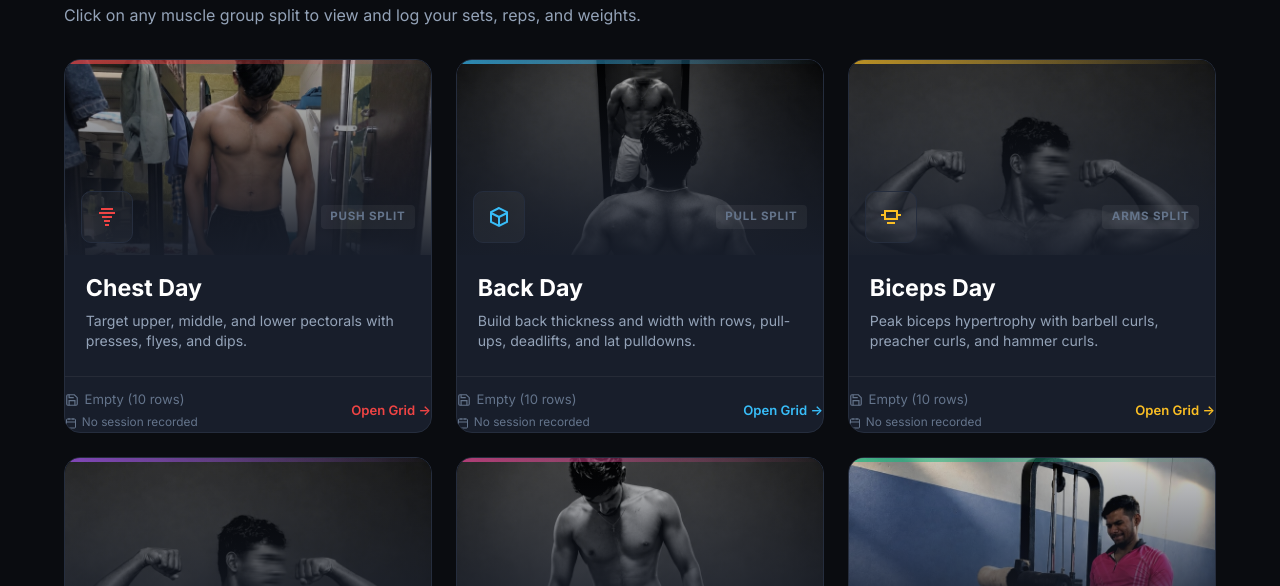
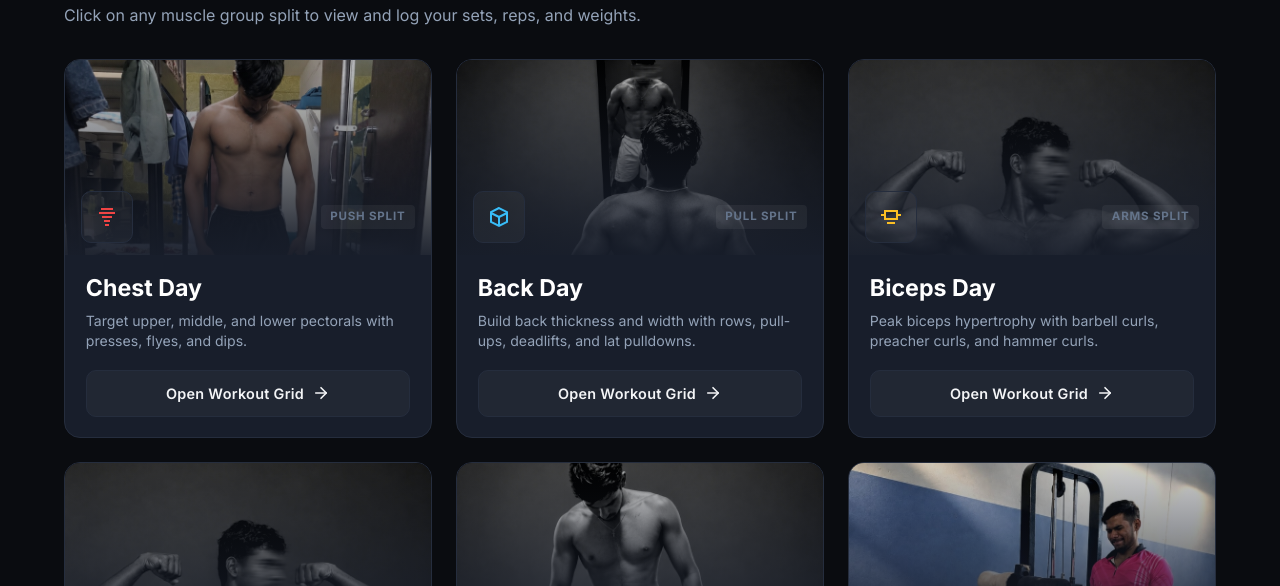
Before and after one commit to Rohith1112tech/ARAVIND, a website: page index.html in a window 1280 px wide. Shown: the part 212-798 px from the top of the page. Drawn offline with Linux system fonts and the light colour scheme.

Commit message:
Clean dashboard cards: remove row/session text, remove upper colored line, style Open Grid action button

```diff
--- a/app.js
+++ b/app.js
@@ -149,29 +149,14 @@ function renderDashboardCards() {
         <p class="card-subtitle">${day.description}</p>
       </div>
 
-      <div class="card-footer-info">
-        <div class="card-meta-left">
-          <span class="card-saved-count ${activeEntriesCount > 0 ? 'has-data' : ''}">
-            <svg width="14" height="14" viewBox="0 0 24 24" fill="none" stroke="currentColor" stroke-width="2">
-              <path d="M19 21H5a2 2 0 0 1-2-2V5a2 2 0 0 1 2-2h11l5 5v11a2 2 0 0 1-2 2z"/>
-              <polyline points="17 21 17 13 7 13 7 21"/>
-              <polyline points="7 3 7 8 15 8"/>
-            </svg>
-            ${activeEntriesCount > 0 ? `${activeEntriesCount} rows logged` : 'Empty (10 rows)'}
-          </span>
-          <span class="card-date-line ${formattedDate ? 'has-date' : ''}">
-            <svg width="12" height="12" viewBox="0 0 24 24" fill="none" stroke="currentColor" stroke-width="2">
-              <rect x="3" y="4" width="18" height="18" rx="2" ry="2"/>
-              <line x1="16" y1="2" x2="16" y2="6"/>
-              <line x1="8" y1="2" x2="8" y2="6"/>
-              <line x1="3" y1="10" x2="21" y2="10"/>
-            </svg>
-            ${formattedDate ? `Session: ${formattedDate}` : 'No session recorded'}
-          </span>
+      <div class="card-footer-action">
+        <div class="btn-open-grid">
+          <span>Open Workout Grid</span>
+          <svg width="18" height="18" viewBox="0 0 24 24" fill="none" stroke="currentColor" stroke-width="2.2" stroke-linecap="round" stroke-linejoin="round">
+            <line x1="5" y1="12" x2="19" y2="12"></line>
+            <polyline points="12 5 19 12 12 19"></polyline>
+          </svg>
         </div>
-        <span class="card-action-cue">
-          Open Grid &rarr;
-        </span>
       </div>
     `;
 
--- a/style.css
+++ b/style.css
@@ -245,28 +245,11 @@ body {
   transition: transform 0.22s ease, border-color 0.22s ease, box-shadow 0.22s ease;
 }
 
-.card::before {
-  content: "";
-  position: absolute;
-  top: 0;
-  left: 0;
-  right: 0;
-  height: 4px;
-  background: linear-gradient(90deg, var(--card-accent, var(--accent-amber)), transparent);
-  opacity: 0.7;
-  z-index: 3;
-  transition: opacity 0.2s ease;
-}
-
 .card:hover {
-  transform: translateY(-4px);
+  transform: translateY(-5px);
   background: var(--bg-card-hover);
   border-color: var(--card-accent, var(--accent-amber));
-  box-shadow: 0 12px 30px -10px rgba(0, 0, 0, 0.7), 0 0 15px rgba(245, 158, 11, 0.15);
-}
-
-.card:hover::before {
-  opacity: 1;
+  box-shadow: 0 14px 32px -10px rgba(0, 0, 0, 0.75), 0 0 20px rgba(245, 158, 11, 0.15);
 }
 
 .card-hero-media {
@@ -366,57 +349,43 @@ body {
   line-height: 1.4;
 }
 
-.card-footer-info {
-  margin-top: 1.25rem;
-  padding-top: 0.85rem;
-  border-top: 1px solid rgba(255, 255, 255, 0.06);
+.card-footer-action {
+  padding: 0.9rem 1.3rem 1.25rem;
+  margin-top: auto;
+}
+
+.btn-open-grid {
+  width: 100%;
   display: flex;
   align-items: center;
-  justify-content: space-between;
-  font-size: 0.82rem;
-  color: var(--text-dim);
+  justify-content: center;
+  gap: 0.5rem;
+  padding: 0.72rem 1rem;
+  border-radius: var(--radius-md);
+  background: rgba(255, 255, 255, 0.04);
+  border: 1px solid var(--border-subtle);
+  color: var(--text-main);
+  font-size: 0.9rem;
+  font-weight: 600;
+  letter-spacing: 0.3px;
+  cursor: pointer;
+  transition: all 0.2s cubic-bezier(0.16, 1, 0.3, 1);
 }
 
-.card-meta-left {
-  display: flex;
-  flex-direction: column;
-  gap: 0.25rem;
+.card:hover .btn-open-grid {
+  background: linear-gradient(135deg, var(--card-accent, var(--accent-gold)), #d97706);
+  color: #000;
+  border-color: transparent;
+  box-shadow: 0 4px 16px rgba(245, 158, 11, 0.28);
 }
 
-.card-saved-count {
-  display: inline-flex;
-  align-items: center;
-  gap: 0.35rem;
+.card:hover .btn-open-grid svg {
+  transform: translateX(4px);
 }
 
-.card-saved-count.has-data {
-  color: var(--accent-gold);
-  font-weight: 600;
-}
-
-.card-date-line {
-  font-size: 0.74rem;
-  color: var(--text-dim);
-  display: inline-flex;
-  align-items: center;
-  gap: 0.3rem;
-}
-
-.card-date-line.has-date {
-  color: #a1a1aa;
-}
-
-.card-action-cue {
-  display: inline-flex;
-  align-items: center;
-  gap: 0.3rem;
-  font-weight: 600;
-  color: var(--card-accent, var(--accent-gold));
+.btn-open-grid svg {
   transition: transform 0.2s ease;
-}
-
-.card:hover .card-action-cue {
-  transform: translateX(4px);
+  flex-shrink: 0;
 }
 
 /* ==========================================================================
```
